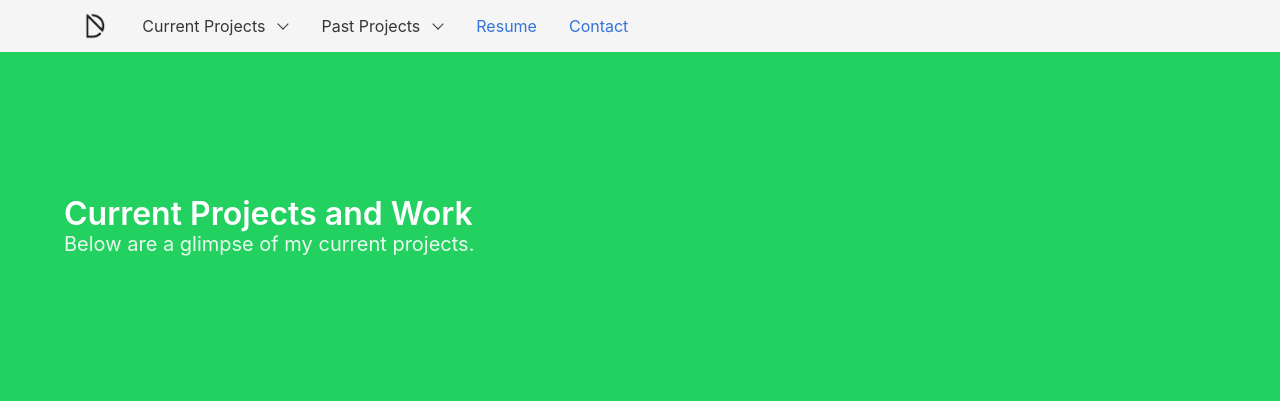
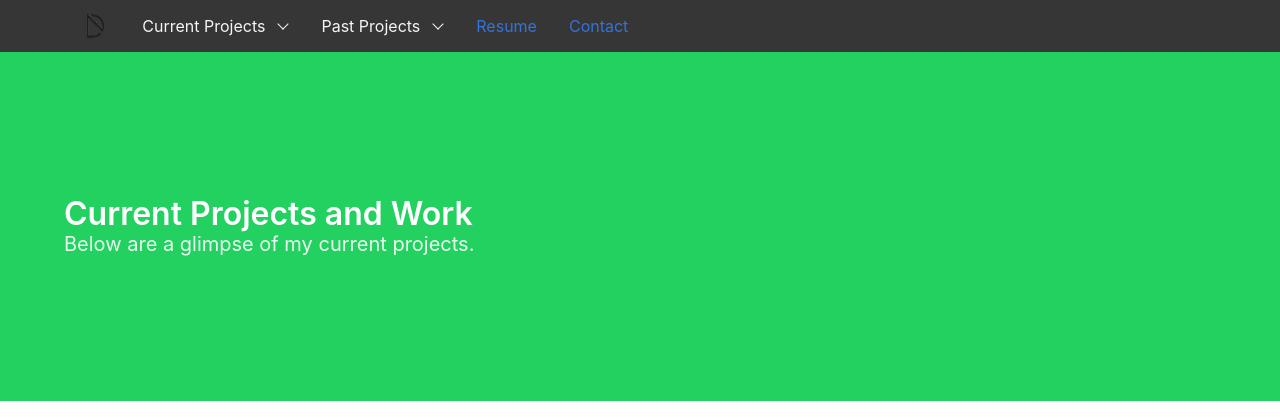
Before and after one commit to domnguyen/domnguyen.github.io, a PHP site: page /curr/ in a window 1280 px wide. Shown: the top 420 px of the page. Run offline with PHP 8.4, Linux system fonts and the light colour scheme.

Commit message:
Change Color

```diff
--- a/contact.html
+++ b/contact.html
@@ -12,7 +12,7 @@
 
 <body>
   <div class="hero-head">
-    <nav class="navbar is-light is-fixed-top">
+    <nav class="navbar is-dark is-fixed-top">
       <div class="container">
         <div class="navbar-brand">
           <a class="navbar-item" href="/">
--- a/css/custom-style.css
+++ b/css/custom-style.css
@@ -25,7 +25,7 @@
 background-color: #9a5f5b;
 }
 
-.footer{
+.footer,.navbar{
 	background-color:#131313;
 	color:white;
 }
--- a/curr/index.html
+++ b/curr/index.html
@@ -10,7 +10,7 @@
 
 <body>
   <div class="hero-head">
-    <nav class="navbar is-light is-fixed-top">
+    <nav class="navbar is-dark is-fixed-top">
       <div class="container">
         <div class="navbar-brand">
           <a class="navbar-item" href="/">
--- a/index.html
+++ b/index.html
@@ -12,7 +12,7 @@
 <body>
 
 
-    <nav id="navbar" class="navbar is-light is-fixed-top">
+    <nav id="navbar" class="navbar is-dark is-fixed-top">
       <div class="container">
         <div class="navbar-brand">
           <a class="navbar-item" href="/">
--- a/past/cerealkilla.html
+++ b/past/cerealkilla.html
@@ -10,7 +10,7 @@
 
 <body>
   <div class="hero-head">
-    <nav class="navbar is-light is-fixed-top">
+    <nav class="navbar is-dark is-fixed-top">
       <div class="container">
         <div class="navbar-brand">
           <a class="navbar-item" href="/">
--- a/past/charm.html
+++ b/past/charm.html
@@ -10,7 +10,7 @@
 
 <body>
   <div class="hero-head">
-    <nav class="navbar is-light is-fixed-top">
+    <nav class="navbar is-dark is-fixed-top">
       <div class="container">
         <div class="navbar-brand">
           <a class="navbar-item" href="/">
--- a/past/discord-bot.html
+++ b/past/discord-bot.html
@@ -10,7 +10,7 @@
 
 <body>
   <div class="hero-head">
-    <nav class="navbar is-light is-fixed-top">
+    <nav class="navbar is-dark is-fixed-top">
       <div class="container">
         <div class="navbar-brand">
           <a class="navbar-item" href="/">
--- a/past/emi2017.html
+++ b/past/emi2017.html
@@ -10,7 +10,7 @@
 
 <body>
   <div class="hero-head">
-    <nav class="navbar is-light is-fixed-top">
+    <nav class="navbar is-dark is-fixed-top">
       <div class="container">
         <div class="navbar-brand">
           <a class="navbar-item" href="/">
--- a/past/envision.html
+++ b/past/envision.html
@@ -10,7 +10,7 @@
 
 <body>
   <div class="hero-head">
-    <nav class="navbar is-light is-fixed-top">
+    <nav class="navbar is-dark is-fixed-top">
       <div class="container">
         <div class="navbar-brand">
           <a class="navbar-item" href="/">
--- a/past/gordoncenter.html
+++ b/past/gordoncenter.html
@@ -10,7 +10,7 @@
 
 <body>
   <div class="hero-head">
-    <nav class="navbar is-light is-fixed-top">
+    <nav class="navbar is-dark is-fixed-top">
       <div class="container">
         <div class="navbar-brand">
           <a class="navbar-item" href="/">
--- a/past/hea.html
+++ b/past/hea.html
@@ -10,7 +10,7 @@
 
 <body>
   <div class="hero-head">
-    <nav class="navbar is-light is-fixed-top">
+    <nav class="navbar is-dark is-fixed-top">
       <div class="container">
         <div class="navbar-brand">
           <a class="navbar-item" href="/">
--- a/past/index.html
+++ b/past/index.html
@@ -10,7 +10,7 @@
 
 <body>
   <div class="hero-head">
-    <nav class="navbar is-light is-fixed-top">
+    <nav class="navbar is-dark is-fixed-top">
       <div class="container">
         <div class="navbar-brand">
           <a class="navbar-item" href="/">
--- a/past/nano.html
+++ b/past/nano.html
@@ -10,7 +10,7 @@
 
 <body>
   <div class="hero-head">
-    <nav class="navbar is-light is-fixed-top">
+    <nav class="navbar is-dark is-fixed-top">
       <div class="container">
         <div class="navbar-brand">
           <a class="navbar-item" href="/">
--- a/past/pharm.html
+++ b/past/pharm.html
@@ -10,7 +10,7 @@
 
 <body>
   <div class="hero-head">
-    <nav class="navbar is-light is-fixed-top">
+    <nav class="navbar is-dark is-fixed-top">
       <div class="container">
         <div class="navbar-brand">
           <a class="navbar-item" href="/">
--- a/past/sandal.html
+++ b/past/sandal.html
@@ -10,7 +10,7 @@
 
 <body>
   <div class="hero-head">
-    <nav class="navbar is-light is-fixed-top">
+    <nav class="navbar is-dark is-fixed-top">
       <div class="container">
         <div class="navbar-brand">
           <a class="navbar-item" href="/">
```
